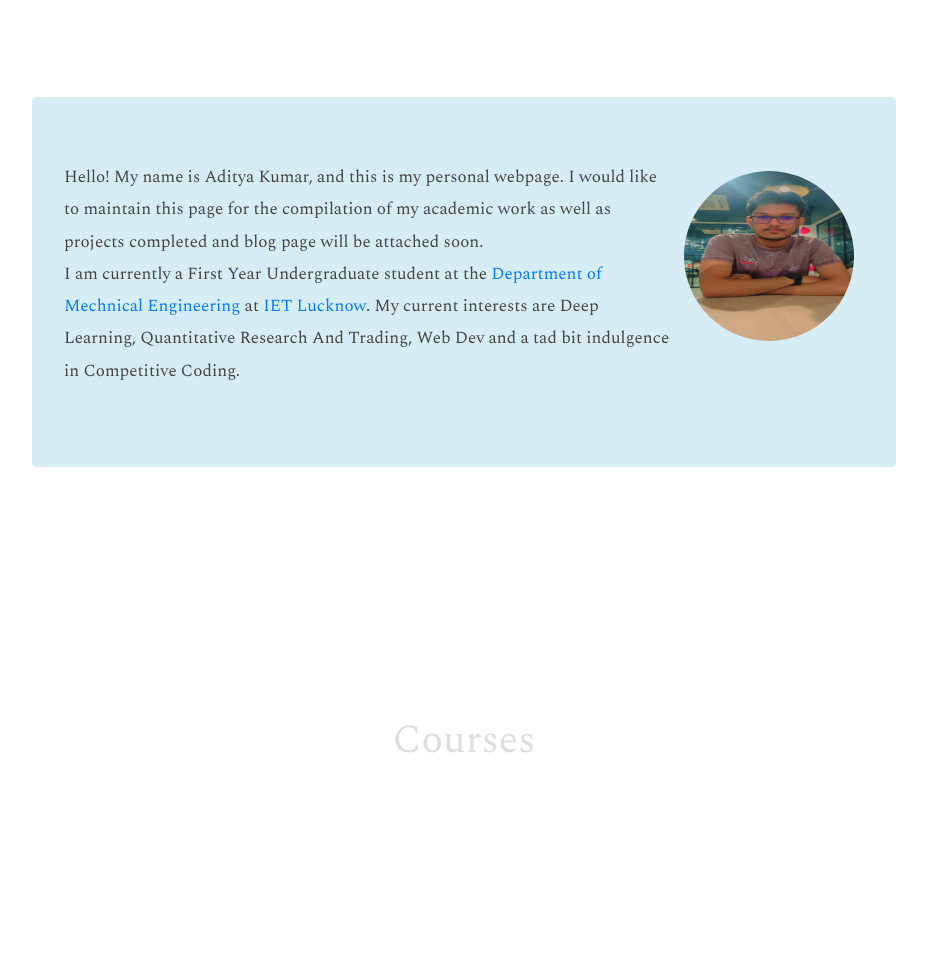
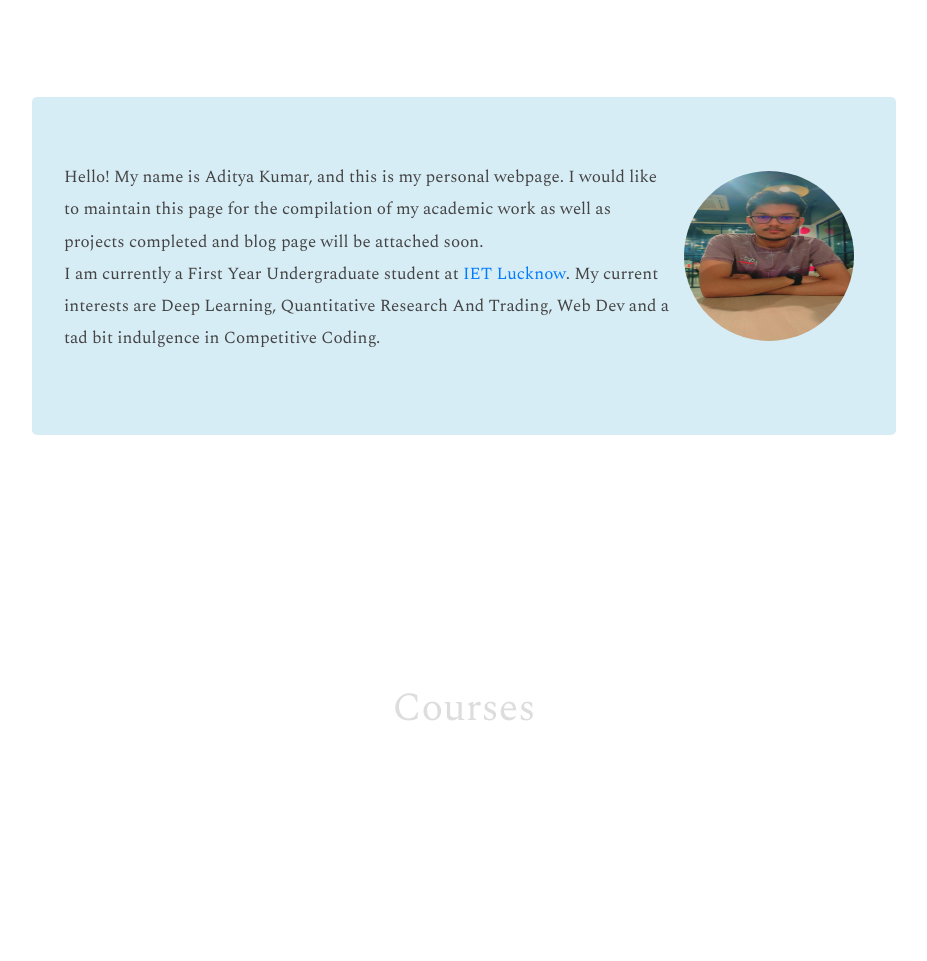
Before and after one commit to Aditya-dom/ak, a plain HTML site: page index.html in a window 1280 px wide. Shown: the part 2265-3226 px from the top of the page, without its empty margins (176-1103 px from the left). Drawn offline with nearby package versions, Linux system fonts and the light colour scheme; animation ran at ten frames a second.

Commit message:
info upgate index.html

```diff
--- a/index.html
+++ b/index.html
@@ -86,7 +86,7 @@
 		<div class="jumbotron" data-aos="zoom-in-up">
                 <img src="images/me.jpg" class="rounded-circle float-right" width="170" height="170" style="margin: 10px;">
                 <p>Hello! My name is Aditya Kumar, and this is my personal webpage. I would like to maintain this page for the compilation of my academic work as well as projects completed and blog page will be attached soon.<br>
-                I am currently a First Year Undergraduate student at the <a href="https://www.ietlucknow.ac.in/dept/me" target="_blank">Department of  Mechnical Engineering</a> at <a href="https://www.ietlucknow.ac.in/" target="_blank">IET Lucknow</a>. My current interests are Deep Learning, Quantitative Research And Trading, Web Dev and a tad bit indulgence in Competitive Coding.
+                I am currently a First Year Undergraduate student at <a href="https://www.ietlucknow.ac.in/" target="_blank">IET Lucknow</a>. My current interests are Deep Learning, Quantitative Research And Trading, Web Dev and a tad bit indulgence in Competitive Coding.
                 </p>
         </div>
         <div id="courses" class="para">
```
